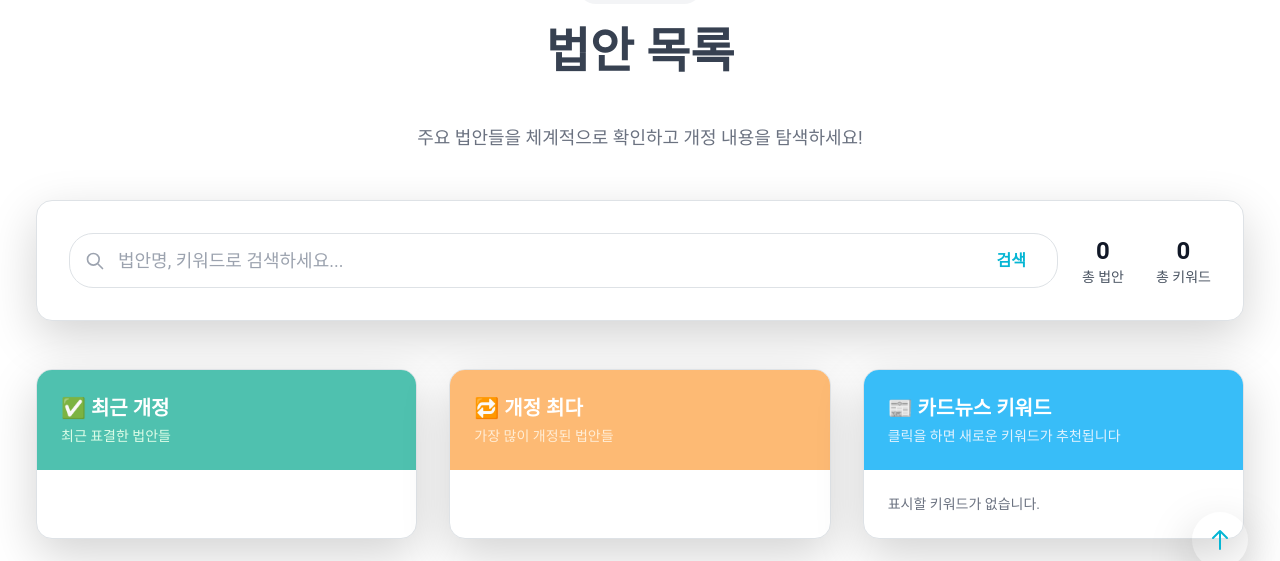
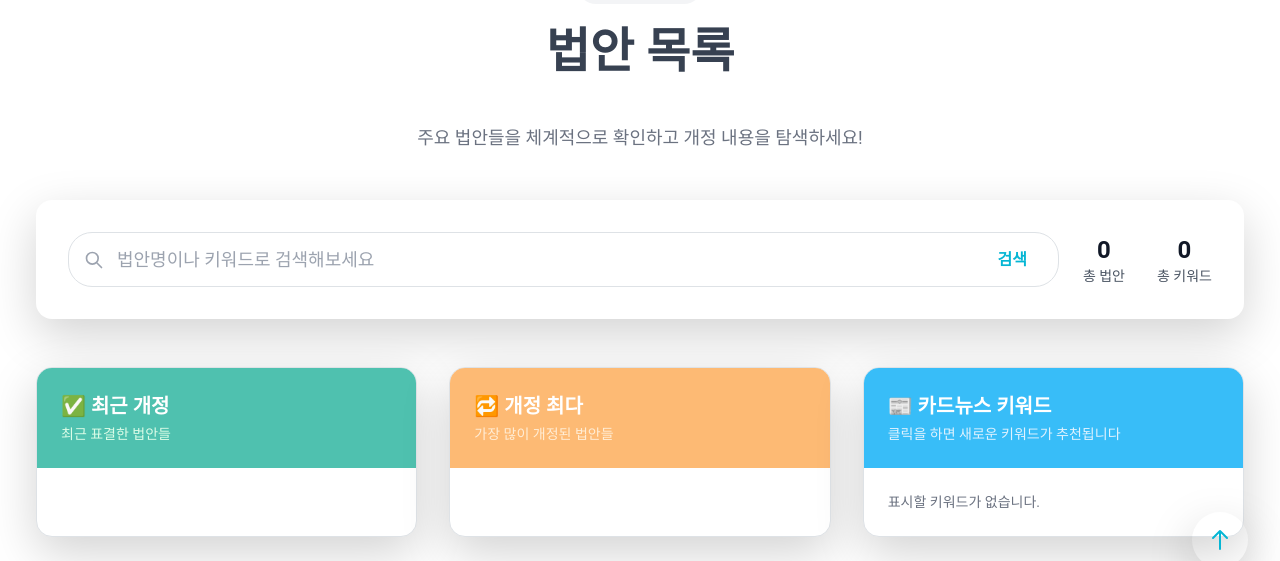
Before and after one commit to Billvote/Django_lawRadar, a Django app: page /history/ in a window 1280 px wide. Shown: the part 200-761 px from the top of the page. Run offline with Django 5.2, Linux system fonts and the light colour scheme; data that the repository does not hold is empty; some libraries are stand-ins or nearby versions.

Commit message:
history list 디자인 수정

```diff
--- a/history/templates/history_list.html
+++ b/history/templates/history_list.html
@@ -31,7 +31,7 @@
 
 <!--────────── Main ──────────-->
 <!-- 검색창 & 통계 -->
-<div class="bg-white rounded-2xl shadow-lg p-8 mb-12 border border-gray-100">
+<div class="bg-white rounded-2xl shadow-lg p-8 mb-12">
   <div class="flex flex-col lg:flex-row gap-6 items-center">
     <!-- 검색 -->
     <div class="flex-1 w-full">
@@ -43,7 +43,7 @@
                     d="M21 21l-6-6m2-5a7 7 0 11-14 0 7 7 0 0114 0z"/>
             </svg>
           </div>
-          <input name="q" id="id_keyword" value="{{ query }}" placeholder="법안명, 키워드로 검색하세요..."
+          <input name="q" id="id_keyword" value="{{ query }}" placeholder="법안명이나 키워드로 검색해보세요"
                  class="w-full h-full pl-12 pr-32 py-3 border border-gray-300 rounded-3xl focus:outline-none focus:ring-1 focus:ring-cyan-500 focus:border-transparent text-lg transition-all duration-300">
           {% if selected_cluster %}
             <input type="hidden" name="cluster" value="{{ selected_cluster }}">
```
